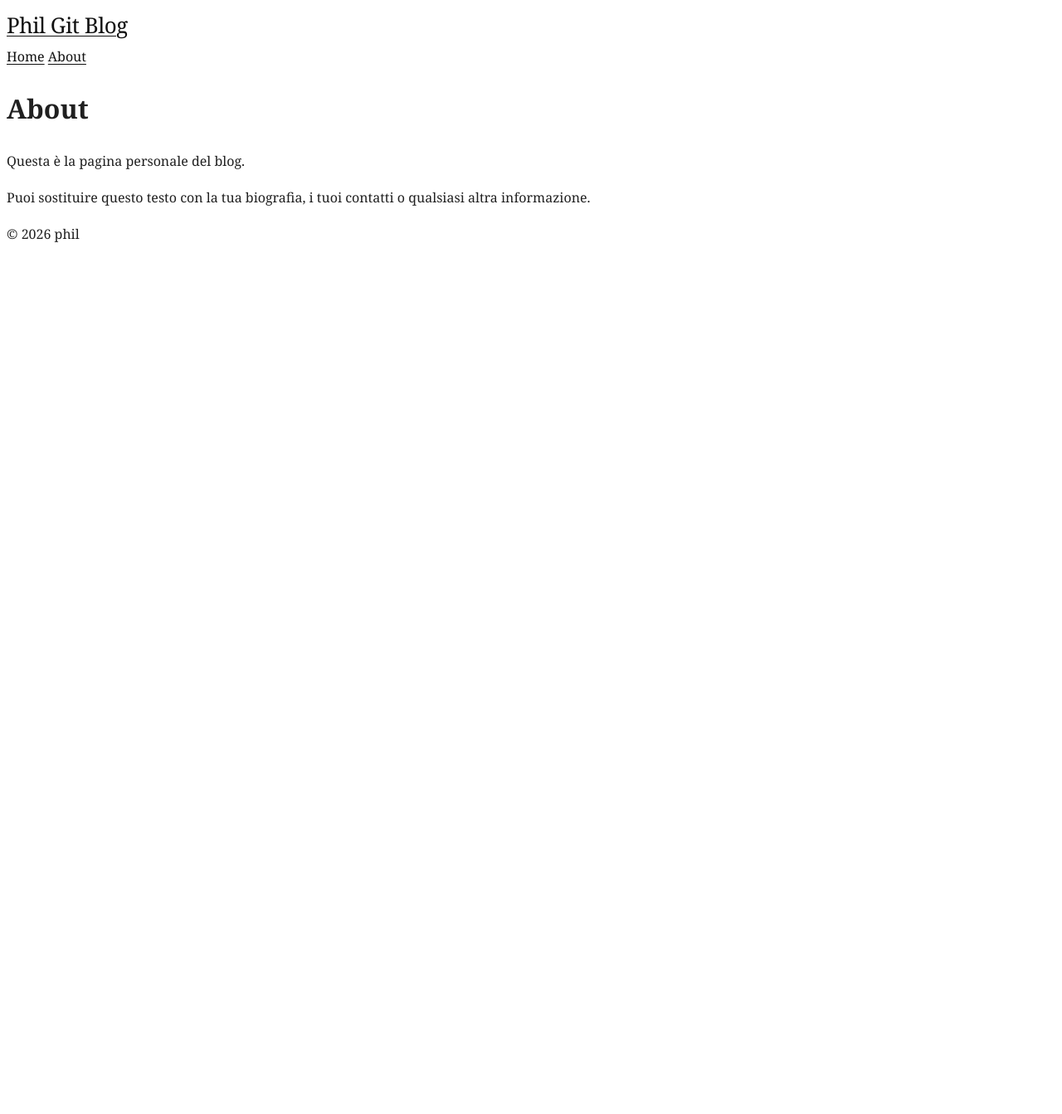
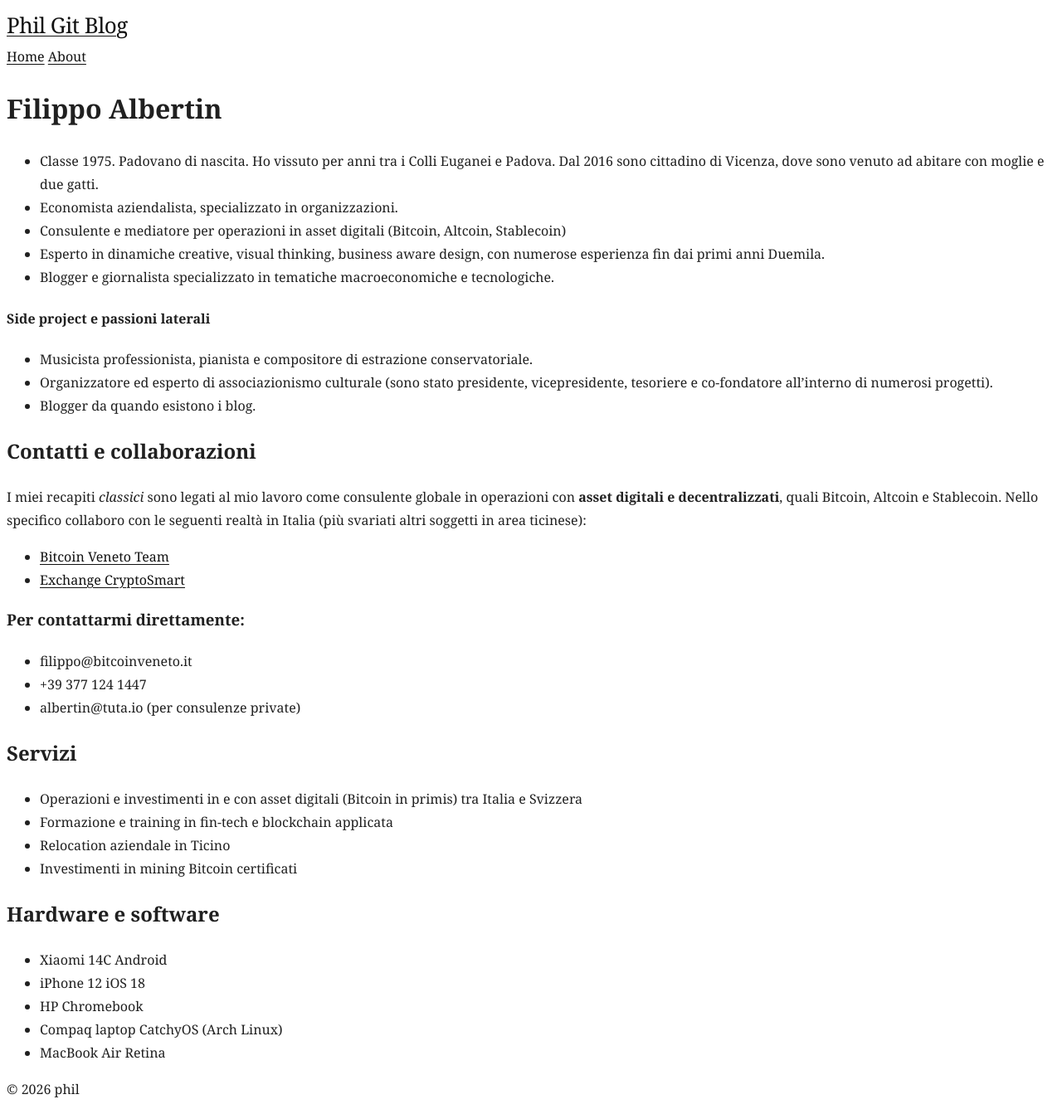
Before and after one commit to applephil75/applephil75.github.io, a Jekyll site: the page built from about.md, in a window 1280 px wide. Shown: the whole page at 83% size. Built offline with Jekyll 4.4.1, drawn with Linux system fonts in a browser that asks for light colours; before the commit the page ends 900 px from its top, so only the background shows below that.

Commit message:
reimposto dettagli ulteriori

```diff
--- a/_config.yml
+++ b/_config.yml
@@ -1,7 +1,7 @@
 title: "Phil Git Blog"
 description: "Un blog personale di Filippo Albertin"
 author: "phil"
-url: "https://nomeutente.github.io"
+url: "https://applephil75.github.io"
 baseurl: ""
 
 markdown: kramdown
--- a/about.md
+++ b/about.md
@@ -4,8 +4,44 @@ title: About
 permalink: /about/
 ---
 
-# About
+# Filippo Albertin
 
-Questa è la pagina personale del blog.
+* Classe 1975. Padovano di nascita. Ho vissuto per anni tra i Colli Euganei e Padova. Dal 2016 sono cittadino di Vicenza, dove sono venuto ad abitare con moglie e due gatti.
+* Economista aziendalista, specializzato in organizzazioni.
+* Consulente e mediatore per operazioni in asset digitali (Bitcoin, Altcoin, Stablecoin)
+* Esperto in dinamiche creative, visual thinking, business aware design, con numerose esperienza fin dai primi anni Duemila.
+* Blogger e giornalista specializzato in tematiche macroeconomiche e tecnologiche.
 
-Puoi sostituire questo testo con la tua biografia, i tuoi contatti o qualsiasi altra informazione.
+#### Side project e passioni laterali
+
+* Musicista professionista, pianista e compositore di estrazione conservatoriale.
+* Organizzatore ed esperto di associazionismo culturale (sono stato presidente, vicepresidente, tesoriere e co-fondatore all'interno di numerosi progetti).
+* Blogger da quando esistono i blog.
+
+## Contatti e collaborazioni
+
+I miei recapiti *classici* sono legati al mio lavoro come consulente globale in operazioni con **asset digitali e decentralizzati**, quali Bitcoin, Altcoin e Stablecoin. Nello specifico collaboro con le seguenti realtà in Italia (più svariati altri soggetti in area ticinese):
+
+* [Bitcoin Veneto Team](http://www.bitcoinveneto.it)
+* [Exchange CryptoSmart](http://www.cryptosmart.it)
+
+### Per contattarmi direttamente:
+
+* filippo@bitcoinveneto.it
+* +39 377 124 1447
+* albertin@tuta.io (per consulenze private)
+
+## Servizi
+
+* Operazioni e investimenti in e con asset digitali (Bitcoin in primis) tra Italia e Svizzera
+* Formazione e training in fin-tech e blockchain applicata
+* Relocation aziendale in Ticino
+* Investimenti in mining Bitcoin certificati
+
+## Hardware e software
+
+* Xiaomi 14C Android
+* iPhone 12 iOS 18
+* HP Chromebook
+* Compaq laptop CatchyOS (Arch Linux)
+* MacBook Air Retina
```
